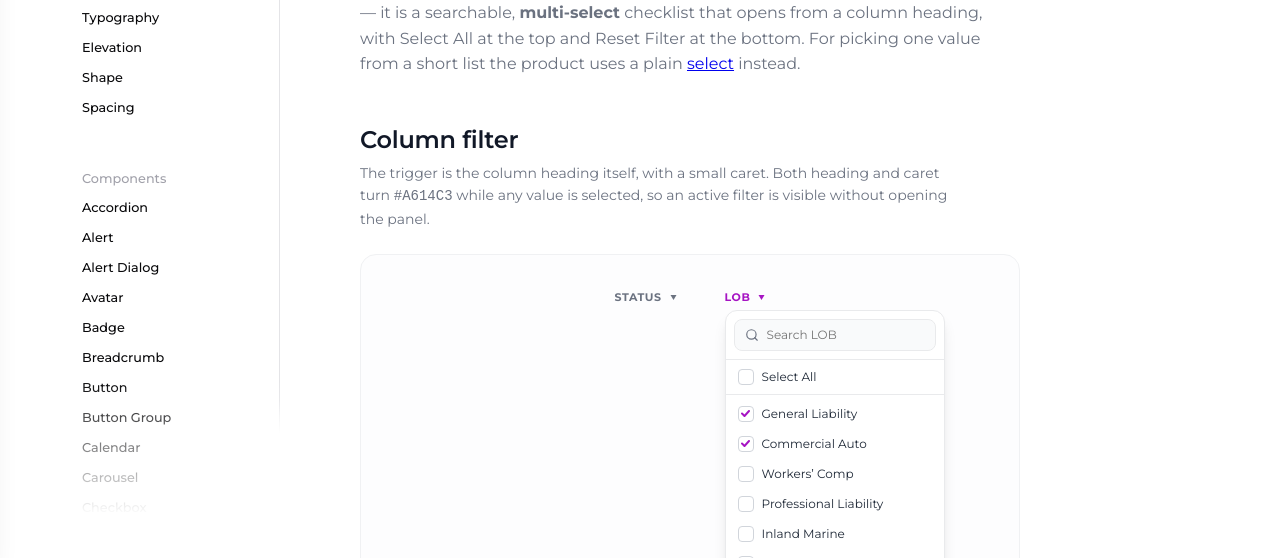
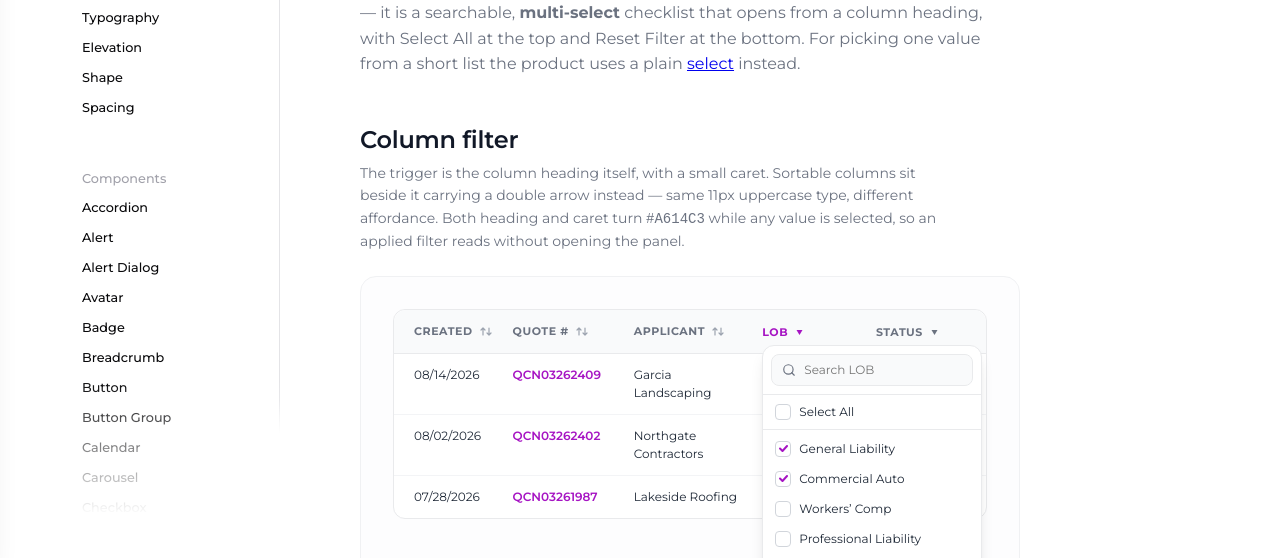
Before and after one commit to Lucas061799/norbielink-design-system, a website: page ds-36-combobox.html in a window 1280 px wide. Shown: the part 223-781 px from the top of the page. Drawn offline with nearby package versions, Linux system fonts and the light colour scheme.

Commit message:
Show the column filter in a table, not floating on its own
Two bare heading buttons gave no sense of what the control is attached
to. The filter now sits in a real table header beside sortable columns,
which also shows the pairing the app relies on: a 14x9 double arrow
means sort, a 7x5 triangle means filter, and both share the same 11px
uppercase heading type.

Box resized so the open panel lands inside it.

Co-Authored-By: Claude Opus 5 <noreply@anthropic.com>

```diff
--- a/ds-36-combobox.html
+++ b/ds-36-combobox.html
@@ -51,6 +51,29 @@ body.dark-mode .cb-opt:hover { background: rgba(255,255,255,0.04); }
 body.dark-mode .cb-box { background: #191D35; border-color: rgba(255,255,255,0.18); }
 body.dark-mode .cb-reset { border-top-color: rgba(255,255,255,0.08); }
 body.dark-mode .cb-reset:hover { background: rgba(255,255,255,0.04); }
+
+/* table context — the filter only ever appears in a column heading */
+.cb-table { width: 100%; max-width: 640px; background: #fff; border: 1px solid #E9EAEC;
+  border-radius: 12px; font-family: 'Montserrat', sans-serif; }
+.cb-thead { display: grid; grid-template-columns: 1.1fr 1.4fr 1.5fr 1.3fr 1.2fr; gap: 16px;
+  padding: 12px 20px; background: var(--gray-50); border-bottom: 1px solid #E9EAEC;
+  border-radius: 12px 12px 0 0; }
+.cb-sortcol { display: inline-flex; align-items: center; gap: 4px; padding: 0; border: none;
+  background: transparent; cursor: pointer; text-align: left; font-family: 'Montserrat', sans-serif;
+  font-size: 11px; font-weight: 700; line-height: 1.5; text-transform: uppercase;
+  letter-spacing: .05em; color: var(--gray-500); white-space: nowrap; }
+.cb-sort { display: inline-flex; margin-left: 2px; color: var(--gray-400); }
+.cb-row { display: grid; grid-template-columns: 1.1fr 1.4fr 1.5fr 1.3fr 1.2fr; gap: 16px;
+  padding: 12px 20px; border-bottom: 1px solid var(--gray-100); font-size: 12px; line-height: 1.5;
+  color: var(--gray-800); }
+.cb-row:last-child { border-bottom: none; }
+.cb-link { color: #A614C3; font-weight: 600; }
+
+body.dark-mode .cb-table { background: #191D35; border-color: rgba(255,255,255,0.08); }
+body.dark-mode .cb-thead { background: rgba(255,255,255,0.03); border-bottom-color: rgba(255,255,255,0.08); }
+body.dark-mode .cb-sortcol { color: #8B8FA8; }
+body.dark-mode .cb-sort { color: #6B7280; }
+body.dark-mode .cb-row { color: #F9FAFB; border-bottom-color: rgba(255,255,255,0.06); }
 </style>
 <link href="https://fonts.googleapis.com/css2?family=Nunito:wght@800&display=swap" rel="stylesheet">
 </head>
@@ -177,15 +200,18 @@ body.dark-mode .cb-reset:hover { background: rgba(255,255,255,0.04); }
 
   <div class="ds-section" id="overview">
     <h2 class="ds-section-title">Column filter</h2>
-    <p class="ds-section-desc">The trigger is the column heading itself, with a small caret. Both heading and
-    caret turn <code>#A614C3</code> while any value is selected, so an active filter is visible without opening
-    the panel.</p>
-    <div class="ds-example" style="padding:32px 32px 300px;gap:48px;align-items:flex-start;justify-content:center;">
-      <div class="cb-col">
-        <button class="cb-trigger">Status <svg class="cb-caret" width="7" height="5" viewBox="0 0 7 5" fill="none"><path d="M3.5 5L0.5 0H6.5L3.5 5Z" fill="currentColor"/></svg></button>
-      </div>
-      <div class="cb-col">
-        <button class="cb-trigger on">LOB <svg class="cb-caret" width="7" height="5" viewBox="0 0 7 5" fill="none"><path d="M3.5 5L0.5 0H6.5L3.5 5Z" fill="currentColor"/></svg></button>
+    <p class="ds-section-desc">The trigger is the column heading itself, with a small caret. Sortable columns
+    sit beside it carrying a double arrow instead — same 11px uppercase type, different affordance. Both
+    heading and caret turn <code>#A614C3</code> while any value is selected, so an applied filter reads without
+    opening the panel.</p>
+    <div class="ds-example" style="padding:32px 32px 195px;align-items:flex-start;justify-content:center;">
+      <div class="cb-table">
+        <div class="cb-thead">
+          <button class="cb-sortcol">Created <span class="cb-sort"><svg width="14" height="9" viewBox="0 0 14 9" fill="none"><path d="M4 8V1M4 1L2 3M4 1L6 3" stroke="currentColor" stroke-width="1.2" stroke-linecap="round" stroke-linejoin="round"/><path d="M10 1V8M10 8L8 6M10 8L12 6" stroke="currentColor" stroke-width="1.2" stroke-linecap="round" stroke-linejoin="round"/></svg></span></button>
+          <button class="cb-sortcol">Quote&nbsp;# <span class="cb-sort"><svg width="14" height="9" viewBox="0 0 14 9" fill="none"><path d="M4 8V1M4 1L2 3M4 1L6 3" stroke="currentColor" stroke-width="1.2" stroke-linecap="round" stroke-linejoin="round"/><path d="M10 1V8M10 8L8 6M10 8L12 6" stroke="currentColor" stroke-width="1.2" stroke-linecap="round" stroke-linejoin="round"/></svg></span></button>
+          <button class="cb-sortcol">Applicant <span class="cb-sort"><svg width="14" height="9" viewBox="0 0 14 9" fill="none"><path d="M4 8V1M4 1L2 3M4 1L6 3" stroke="currentColor" stroke-width="1.2" stroke-linecap="round" stroke-linejoin="round"/><path d="M10 1V8M10 8L8 6M10 8L12 6" stroke="currentColor" stroke-width="1.2" stroke-linecap="round" stroke-linejoin="round"/></svg></span></button>
+          <div class="cb-col">
+            <button class="cb-trigger on">LOB <svg class="cb-caret" width="7" height="5" viewBox="0 0 7 5" fill="none"><path d="M3.5 5L0.5 0H6.5L3.5 5Z" fill="currentColor"/></svg></button>
         <div class="cb-panel">
           <div class="cb-searchwrap">
             <div class="cb-search"><svg class="cb-svg" width="14" height="14" viewBox="0 0 24 24" fill="none" stroke="currentColor" stroke-width="2" stroke-linecap="round" stroke-linejoin="round"><path d="m21 21-4.34-4.34"/><circle cx="11" cy="11" r="8"/></svg><input class="cb-input" placeholder="Search LOB" value=""></div>
@@ -196,6 +222,14 @@ body.dark-mode .cb-reset:hover { background: rgba(255,255,255,0.04); }
           <div class="cb-list"><button class="cb-opt"><span class="cb-box"><svg class="cb-tick" width="9" height="7" viewBox="0 0 9 7" fill="none"><path d="M1 3.5L3.5 6L8 1" stroke="#A614C3" stroke-width="2" stroke-linecap="round" stroke-linejoin="round"/></svg></span>General Liability</button><button class="cb-opt"><span class="cb-box"><svg class="cb-tick" width="9" height="7" viewBox="0 0 9 7" fill="none"><path d="M1 3.5L3.5 6L8 1" stroke="#A614C3" stroke-width="2" stroke-linecap="round" stroke-linejoin="round"/></svg></span>Commercial Auto</button><button class="cb-opt"><span class="cb-box"></span>Workers’ Comp</button><button class="cb-opt"><span class="cb-box"></span>Professional Liability</button><button class="cb-opt"><span class="cb-box"></span>Inland Marine</button><button class="cb-opt"><span class="cb-box"></span>Cyber Risk</button><button class="cb-opt"><span class="cb-box"></span>Excess</button></div>
           <button class="cb-reset"><svg class="cb-svg" width="14" height="14" viewBox="0 0 24 24" fill="none" stroke="currentColor" stroke-width="2" stroke-linecap="round" stroke-linejoin="round"><path d="M3 12a9 9 0 0 1 9-9 9.75 9.75 0 0 1 6.74 2.74L21 8"/><path d="M21 3v5h-5"/><path d="M21 12a9 9 0 0 1-9 9 9.75 9.75 0 0 1-6.74-2.74L3 16"/><path d="M8 16H3v5"/></svg> Reset Filter</button>
         </div>
+          </div>
+          <div class="cb-col">
+            <button class="cb-trigger">Status <svg class="cb-caret" width="7" height="5" viewBox="0 0 7 5" fill="none"><path d="M3.5 5L0.5 0H6.5L3.5 5Z" fill="currentColor"/></svg></button>
+          </div>
+        </div>
+          <div class="cb-row"><span>08/14/2026</span><span class="cb-link">QCN03262409</span><span>Garcia Landscaping</span><span>General Liability</span><span>Under Review</span></div>
+          <div class="cb-row"><span>08/02/2026</span><span class="cb-link">QCN03262402</span><span>Northgate Contractors</span><span>Commercial Auto</span><span>Issued</span></div>
+          <div class="cb-row"><span>07/28/2026</span><span class="cb-link">QCN03261987</span><span>Lakeside Roofing</span><span>General Liability</span><span>Incomplete</span></div>
       </div>
     </div>
   </div>
```
